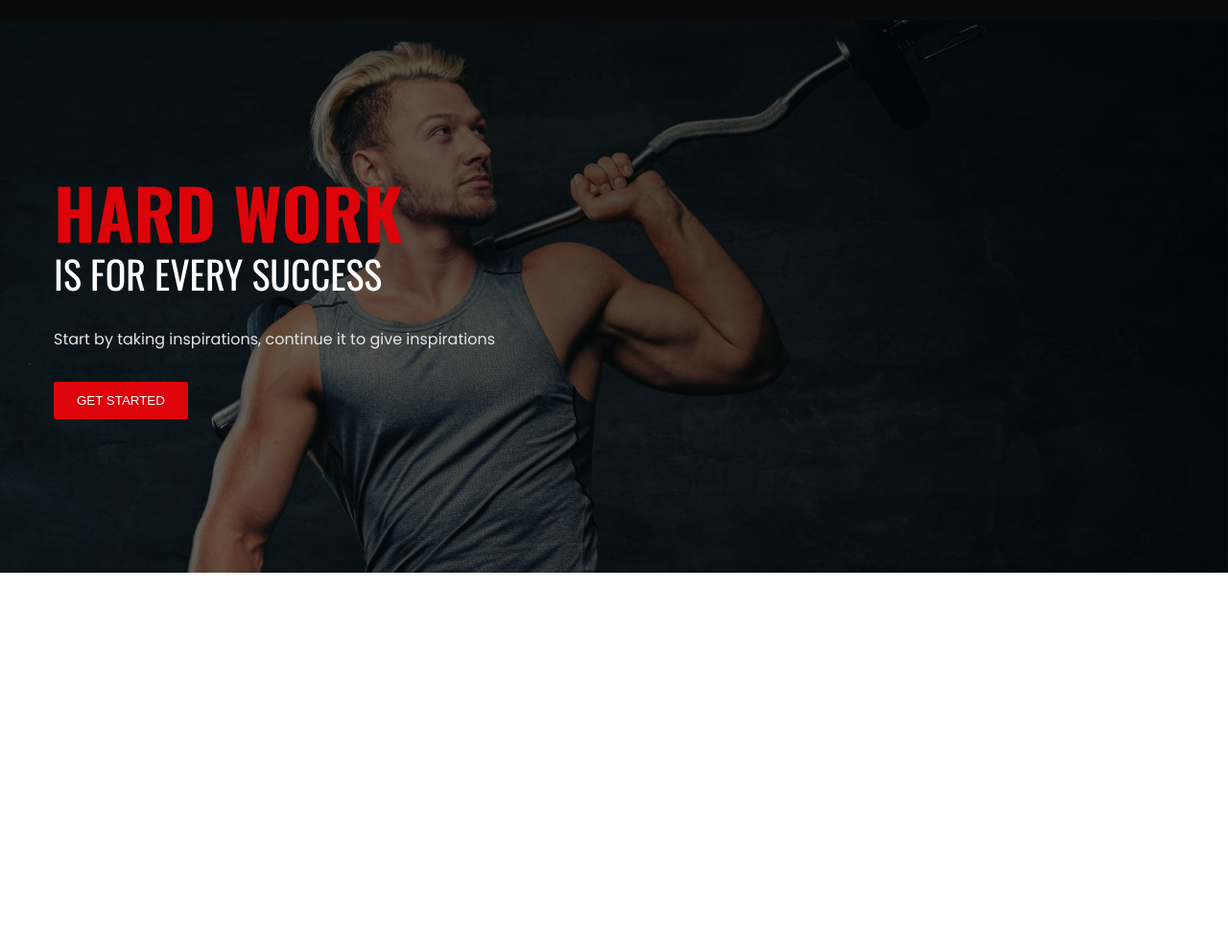
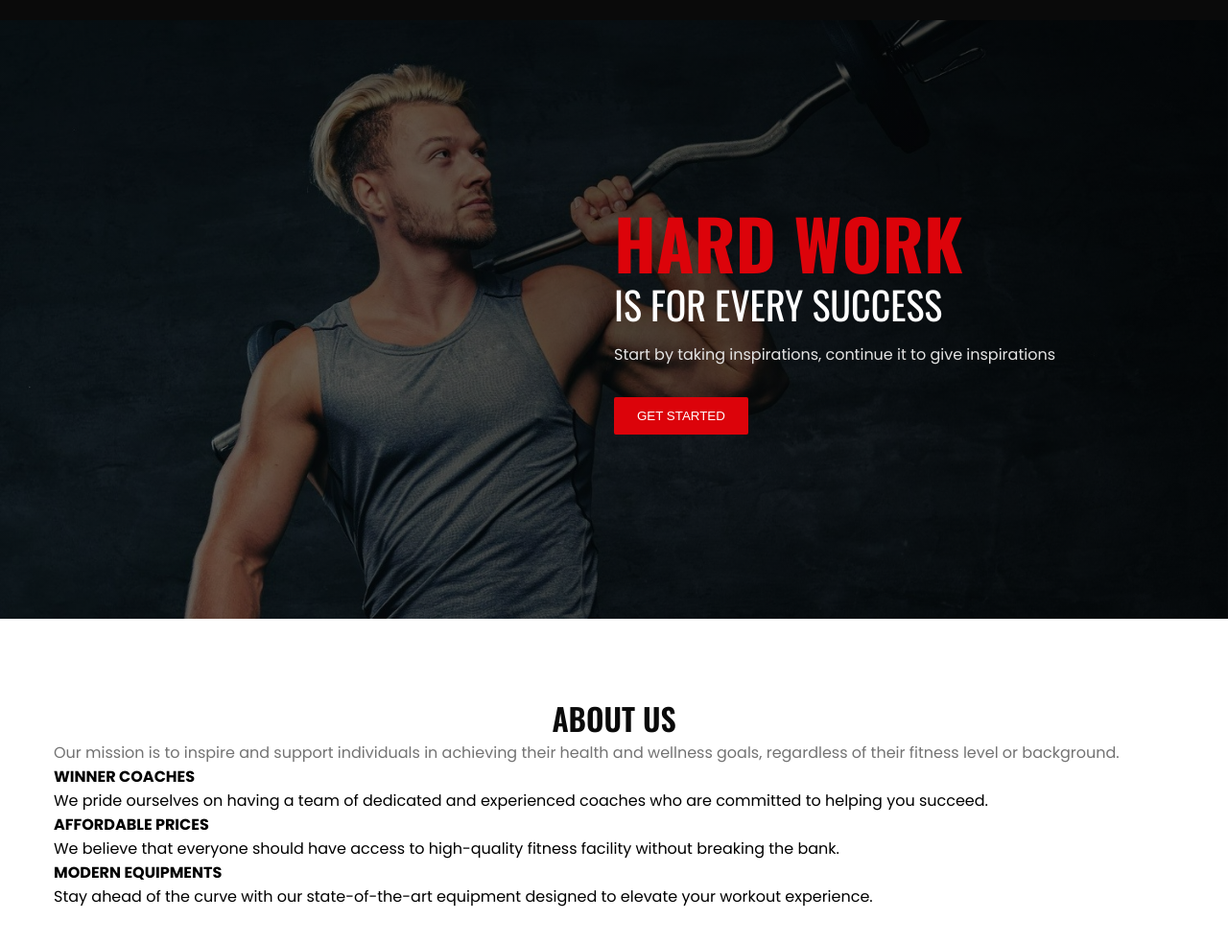
Before and after one commit to eminentJS/FitPhysique, a plain HTML site: page index.html in a window 1280 px wide. Shown: the part 75-1058 px from the top of the page at 96% size. Before the commit the page ends 800 px from the top, so only its background shows below. Drawn offline with nearby package versions, Linux system fonts and the light colour scheme.

Commit message:
about section

```diff
--- a/index.html
+++ b/index.html
@@ -45,6 +45,41 @@
       </div>
     </header>
 
+    <section class="section__container about__container" id="about">
+      <div class="about__header">
+        <h2 class="section__header">ABOUT US</h2>
+        <p class="section__description">
+          Our mission is to inspire and support individuals in achieving their
+          health and wellness goals, regardless of their fitness level or
+          background.
+        </p>
+      </div>
+      <div class="about__grid">
+        <div class="about__card">
+          <h4>WINNER COACHES</h4>
+          <p>
+            We pride ourselves on having a team of dedicated and experienced
+            coaches who are committed to helping you succeed.
+          </p>
+        </div>
+        <div class="about__card">
+          <h4>AFFORDABLE PRICES</h4>
+          <p>
+            We believe that everyone should have access to high-quality fitness
+            facility without breaking the bank.
+          </p>
+        </div>
+        <div class="about__card">
+          <h4>MODERN EQUIPMENTS</h4>
+          <p>
+            Stay ahead of the curve with our state-of-the-art equipment designed
+            to elevate your workout experience.
+          </p>
+        </div>
+      </div>
+    </section>
+
+    <script src="https://unpkg.com/scrollreveal"></script>
     <script src="main.js"></script>
   </body>
 </html>
--- a/main.js
+++ b/main.js
@@ -13,3 +13,25 @@ navLinks.addEventListener('click', (e) => {
   navLinks.classList.remove('open');
   menuBtnIcon.setAttribute('class', 'ri-menu-line');
 });
+
+const scrollRevealOption = {
+  distance: '50px',
+  origin: 'bottom',
+  duration: 1000,
+};
+
+ScrollReveal().reveal('.header__content h1', {
+  ...scrollRevealOption,
+});
+ScrollReveal().reveal('.header__content h2', {
+  ...scrollRevealOption,
+  delay: 500,
+});
+ScrollReveal().reveal('.header__content p', {
+  ...scrollRevealOption,
+  delay: 1000,
+});
+ScrollReveal().reveal('.header__content .header__btn', {
+  ...scrollRevealOption,
+  delay: 1500,
+});
--- a/styles.css
+++ b/styles.css
@@ -173,7 +173,7 @@ nav {
 }
 
 .header__content h2 {
-  margin-bottom: 2rem;
+  margin-bottom: 1rem;
   font-size: 2.5rem;
   font-weight: 400;
   font-family: var(--header-font);
@@ -221,4 +221,13 @@ nav {
     transform: none;
     z-index: 1;
   }
+
+  .header__container {
+    padding-block: 12rem;
+    grid-template-columns: repeat(2, 1fr);
+  }
+
+  .header__content {
+    grid-column: 2/3;
+  }
 }
```
